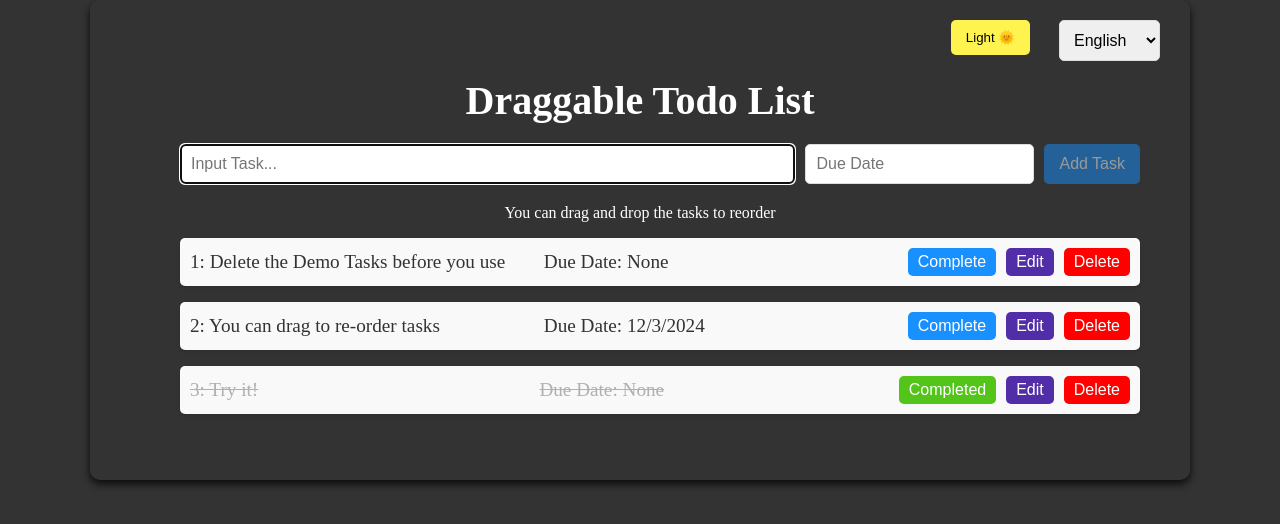
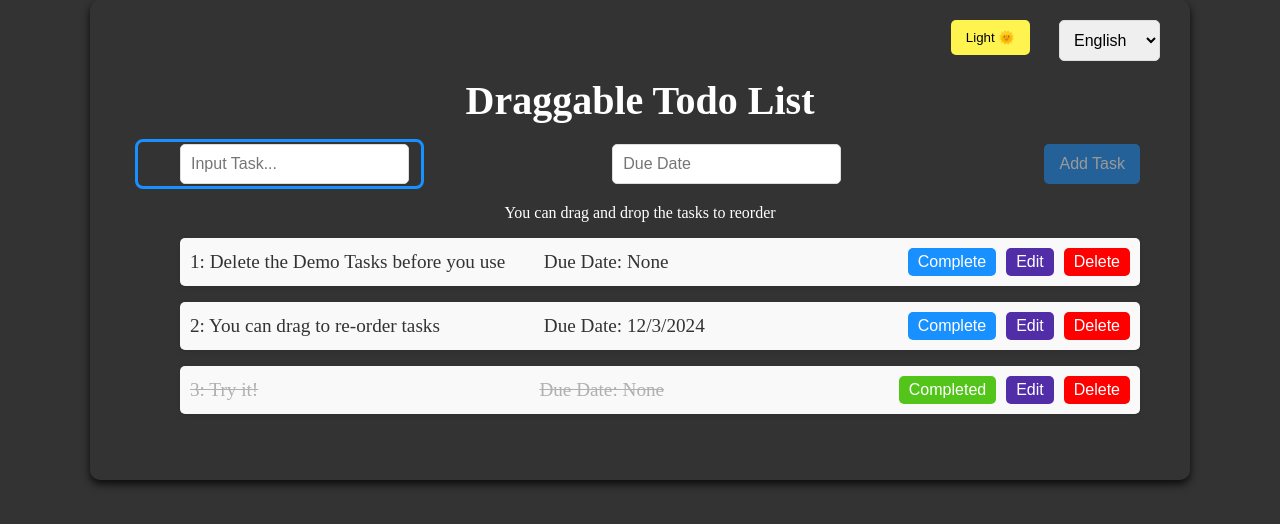
Before and after one commit to john-data-chen/ts-react-drag-and-drop-starter-kit, a React (Vite) app: page / in a window 1280 px wide. Shown: the top 524 px of the page. Built offline with nearby package versions, Linux system fonts and the light colour scheme.

Commit message:
Add interaction animations

```diff
--- a/src/component/TodoForm.tsx
+++ b/src/component/TodoForm.tsx
@@ -4,6 +4,7 @@ import DatePicker from "react-datepicker";
 import "react-datepicker/dist/react-datepicker.css";
 import "./DatePicker.css";
 import { useTranslation } from "react-i18next";
+import { motion } from "motion/react";
 
 const Form = styled.form`
   display: flex;
@@ -21,7 +22,7 @@ const Input = styled.input`
   font-size: 1rem;
 `;
 
-const Button = styled.button`
+const Button = styled(motion.button)`
   background-color: #1890ff;
   color: white;
   border: none;
@@ -41,6 +42,22 @@ const Button = styled.button`
   }
 `;
 
+const InputWrapper = styled(motion.div)`
+  position: relative;
+  display: inline-block;
+`;
+
+const GlowEffect = styled(motion.div)`
+  position: absolute;
+  top: -5px;
+  left: -5px;
+  right: -5px;
+  bottom: -5px;
+  border-radius: 8px;
+  border: 3px solid #1890ff;
+  pointer-events: none;
+`;
+
 interface TodoFormProps {
   addTodo: (text: string, dueDate: Date | null) => void;
 }
@@ -48,6 +65,7 @@ interface TodoFormProps {
 const TodoForm = ({ addTodo }: TodoFormProps) => {
   const [input, setInput] = useState("");
   const [dueDate, setDueDate] = useState<Date | null>(null);
+  const [isFocused, setIsFocused] = useState(false);
 
   const handleSubmit = useCallback(
     (e: { preventDefault: () => void }) => {
@@ -65,13 +83,18 @@ const TodoForm = ({ addTodo }: TodoFormProps) => {
 
   return (
     <Form onSubmit={handleSubmit}>
+      <InputWrapper>
         <Input
           type="text"
           value={input}
           onChange={(e) => setInput(e.target.value)}
           placeholder={t("todo-form.todo-input")}
-        autoFocus
+          onFocus={() => setIsFocused(true)}
+          onBlur={() => setIsFocused(false)}
+          required
         />
+        {!isFocused && <GlowEffect layoutId="glow-effect" />}
+      </InputWrapper>
       <DatePicker
         minDate={new Date()}
         selected={dueDate}
@@ -82,7 +105,12 @@ const TodoForm = ({ addTodo }: TodoFormProps) => {
         dateFormat="yyyy/MM/d"
         className="AddTaskDatePicker"
       />
-      <Button type="submit" disabled={!input.trim()}>
+      <Button
+        type="submit"
+        disabled={!input.trim()}
+        whileHover={{ scale: 1.3 }}
+        whileTap={{ scale: 0.8 }}
+      >
         {t("todo-form.add-button")}
       </Button>
     </Form>
```
Lines whose indentation alone changed are shown as unchanged.
